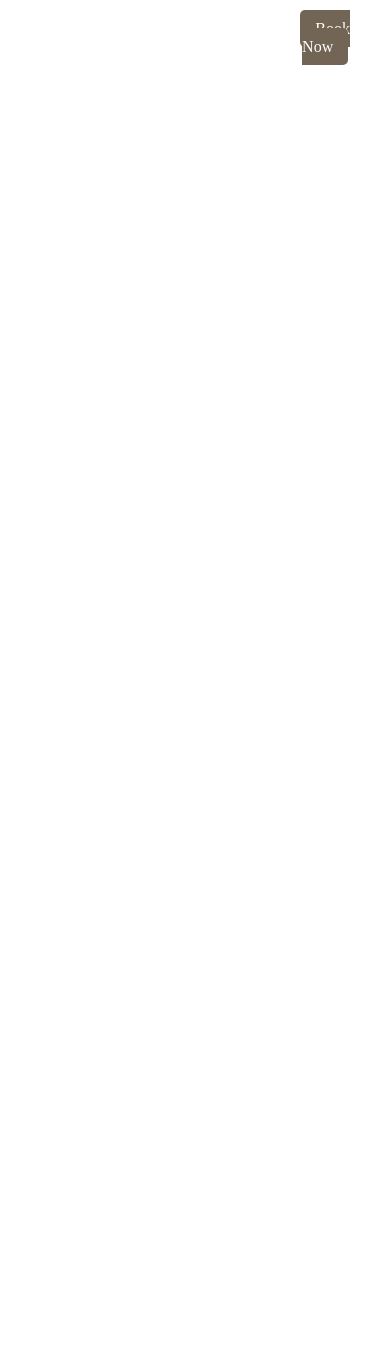
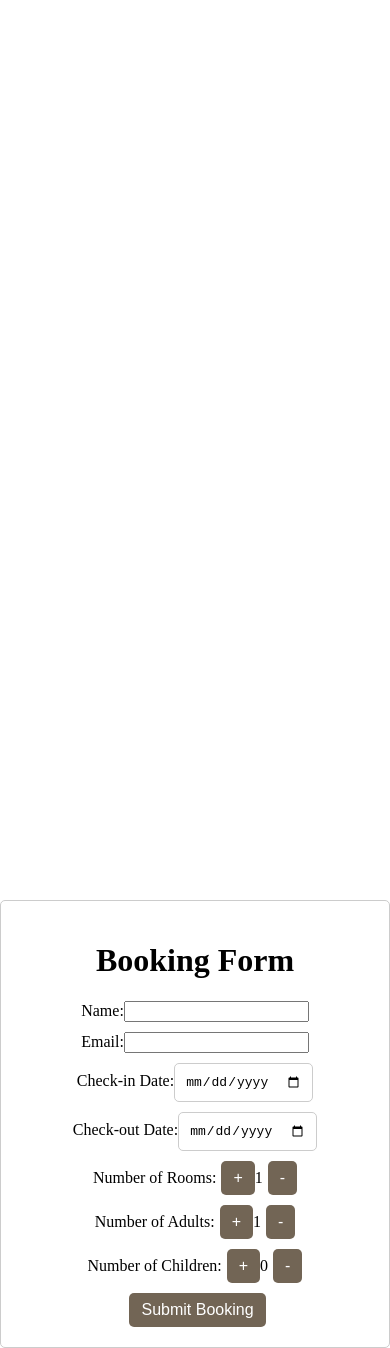
Before and after one commit to TshepoMadira/Hotel-Booking-App2, a React (Vite) app: page /bookingplatform in a window 390 px wide. Before the commit the page ends 844 px from the top, so only its background shows below. Built offline with nearby package versions, Linux system fonts and the light colour scheme.

Commit message:
intialized the structure of Bookingplatform

```diff
--- a/src/App.css
+++ b/src/App.css
@@ -3,4 +3,5 @@
   padding: 0;
   text-align: center;
 
+
 }
--- a/src/App.jsx
+++ b/src/App.jsx
@@ -1,6 +1,6 @@
 
-import { BrowserRouter as Router, Route, Routes } from 'react-router-dom';
-import './App.css'
+import { BrowserRouter as Router, Route, Routes, useLocation } from 'react-router-dom';
+import './App.css';
 import Navbar from './components/Navbar';
 import Homepage from './components/Homepage';
 import Login from './components/Login';
@@ -12,16 +12,14 @@ import FAQS from './components/FAQS';
 import ForgotPassword from './components/ForgotPassword';
 import Gallery from './components/Gallery';
 import Footer from './components/footer';
+import BookingPlatform from './components/BookingPlatform';
 
-
-
-
-function App() {
-
+const App = () => {
+  const location = useLocation();
 
   return (
-    <Router>
-      <Navbar />
+    <>
+      <Navbar isHomepage={location.pathname === '/'} />
       <Routes>
         <Route path="/" element={<Homepage />} />
         <Route path="/login" element={<Login />} />
@@ -29,19 +27,13 @@ function App() {
         <Route path="/aboutus" element={<Aboutus />} />
         <Route path="/contactus" element={<Contactus />} />
         <Route path="/termsandconditions" element={<TermsandConditions />} />
-        <Route path="/faqs" element={<FAQS/>} />
-        <Route path="forgotpassword" element={<ForgotPassword />} />
+        <Route path="/faqs" element={<FAQS />} />
+        <Route path="/forgotpassword" element={<ForgotPassword />} />
         <Route path="/gallery" element={<Gallery />} />
-        <Route path="/footer" element={<Footer />} />
+        <Route path="/bookingplatform" element={<BookingPlatform />} />
+      </Routes>
+    </>
+  );
+};
 
-
-
-
-
-
-      </Routes>
-    </Router>
-  )
-}
-
-export default App
+export default App;
--- /dev/null
+++ b/src/components/BookingPlatform.css
@@ -0,0 +1,19 @@
+.booking-container{
+    max-width: 400px;
+    margin: auto;
+    padding: 20px;
+    border: 1px solid #ccc;
+    border-radius: 5px;
+    margin-top: 900px;
+
+
+  }
+
+  label {
+    display: block;
+    margin-bottom: 10px;
+  }
+
+  button {
+    margin-left: 5px;
+  }
--- /dev/null
+++ b/src/components/BookingPlatform.jsx
@@ -0,0 +1,73 @@
+
+import React, { useState } from 'react';
+import "./BookingPlatform.css";
+
+const BookingPlatform = () => {
+  const [name, setName] = useState('');
+  const [email, setEmail] = useState('');
+  const [checkin, setCheckin] = useState('');
+  const [checkout, setCheckout] = useState('');
+  const [rooms, setRooms] = useState(1);
+  const [adults, setAdults] = useState(1);
+  const [children, setChildren] = useState(0);
+
+  const handleSubmit = (e) => {
+    e.preventDefault();
+    const bookingDetails = {
+      name,
+      email,
+      checkin,
+      checkout,
+      rooms,
+      adults,
+      children,
+    };
+    console.log('Booking Details:', bookingDetails);
+
+  };
+
+  return (
+    <div className="booking-container">
+      <h1>Booking Form</h1>
+      <form onSubmit={handleSubmit}>
+        <label>
+          Name:
+          <input type="text" value={name} onChange={(e) => setName(e.target.value)} required />
+        </label>
+        <label>
+          Email:
+          <input type="email" value={email} onChange={(e) => setEmail(e.target.value)} required />
+        </label>
+        <label>
+          Check-in Date:
+          <input type="date" value={checkin} onChange={(e) => setCheckin(e.target.value)} required />
+        </label>
+        <label>
+          Check-out Date:
+          <input type="date" value={checkout} onChange={(e) => setCheckout(e.target.value)} required />
+        </label>
+        <label>
+          Number of Rooms:
+          <button type="button" onClick={() => setRooms(Math.max(1, rooms + 1))}>+</button>
+          <span>{rooms}</span>
+          <button type="button" onClick={() => setRooms(Math.max(1, rooms - 1))}>-</button>
+        </label>
+        <label>
+          Number of Adults:
+          <button type="button" onClick={() => setAdults(Math.max(1, adults + 1))}>+</button>
+          <span>{adults}</span>
+          <button type="button" onClick={() => setAdults(Math.max(1, adults - 1))}>-</button>
+        </label>
+        <label>
+          Number of Children:
+          <button type="button" onClick={() => setChildren(Math.max(0, children + 1))}>+</button>
+          <span>{children}</span>
+          <button type="button" onClick={() => setChildren(Math.max(0, children - 1))}>-</button>
+        </label>
+        <button type="submit">Submit Booking</button>
+      </form>
+    </div>
+  );
+};
+
+export default BookingPlatform;
--- a/src/components/Homepage.jsx
+++ b/src/components/Homepage.jsx
@@ -15,7 +15,7 @@ const Homepage = () => {
         />
         <div className="overlay">
           <h1>DREAMSCAPE HOTEL</h1>
-          <p>Luxury and Comfort</p>
+          <p className='slogan' >Luxury and Comfort</p>
           <button className="btn btn-primary">Book Now</button>
         </div>
       </header>
--- a/src/components/Navbar.jsx
+++ b/src/components/Navbar.jsx
@@ -1,7 +1,8 @@
+
 import React, { useEffect, useState } from 'react';
 import './navbar.css';
 
-const Navbar = () => {
+const Navbar = ({ isHomepage }) => {
   const [scrolling, setScrolling] = useState(false);
 
   const handleScroll = () => {
@@ -13,14 +14,19 @@ const Navbar = () => {
   };
 
   useEffect(() => {
-    window.addEventListener('scroll', handleScroll);
+    if (isHomepage) {
+      window.addEventListener('scroll', handleScroll);
+    }
+
     return () => {
-      window.removeEventListener('scroll', handleScroll);
+      if (isHomepage) {
+        window.removeEventListener('scroll', handleScroll);
+      }
     };
-  }, []);
+  }, [isHomepage]);
 
   return (
-    <nav className={`navbar ${scrolling ? 'scrolled' : ''}`}>
+    <nav className={`navbar ${isHomepage && scrolling ? 'scrolled' : ''}`}>
       <ul>
         <li><a href="#">Signup</a></li>
         <li><a href="#">Gallery</a></li>
--- a/src/components/homepage.css
+++ b/src/components/homepage.css
@@ -77,3 +77,7 @@
     line-height: 1.5;
     color: #555;
 }
+
+.slogan{
+  color: white;
+}
--- a/src/components/navbar.css
+++ b/src/components/navbar.css
@@ -1,22 +1,24 @@
+
 .navbar {
   position: fixed;
   top: 0;
   left: 0;
   right: 0;
   background-color: transparent;
-  color: white;
+  color: black;
   transition: background-color 0.3s ease, color 0.3s ease;
   padding: 10px 20px;
   z-index: 1000;
-  margin-top: 10px;
-  margin-right: 20px;
+  box-shadow: none;
 }
 
 .navbar.scrolled {
-  background-color: rgba(255, 255, 255, 0.9);
+  background-color: #f5f2e9;
   color: black;
   height: 50px;
-  margin-top: 10px;
+  width: 98%;
+  margin-top: 0.1px;
+  box-shadow: 0 2px 5px rgba(0, 0, 0, 0.3);
 }
 
 .navbar ul {
@@ -25,6 +27,7 @@
   margin: 0;
   display: flex;
   justify-content: flex-end;
+  margin-top: 10px;
 }
 
 .navbar li {
@@ -35,6 +38,12 @@
   text-decoration: none;
   color: inherit;
   transition: color 0.3s ease;
+  font-weight: 500;
+  padding: 8px 12px;
+}
+
+.navbar a:hover {
+  color: #ffcc00;
 }
 
 .book-now-btn {
@@ -43,10 +52,37 @@
   border-radius: 5px;
   cursor: pointer;
   background-color: #726555;
-
+  transition: background-color 0.3s ease, transform 0.2s ease;
 }
 
 .book-now-btn:hover {
   background-color: #291905;
   color: white;
+  transform: scale(1.05);
 }
+
+
+@media (max-width: 768px) {
+  .navbar ul {
+    flex-direction: column;
+    align-items: center;
+    position: absolute;
+    top: 60px;
+    left: 0;
+    right: 0;
+    background-color: rgba(0, 0, 0, 0.8);
+    display: none;
+  }
+
+  .navbar.scrolled ul {
+    display: flex;
+  }
+
+  .navbar li {
+    margin: 10px 0;
+  }
+
+  .book-now-btn {
+    width: 100%;
+  }
+}
```
Also changed, not shown: src/main.jsx (+11 -7 lines), src/components/BookingSystem.css (deleted), src/components/BookingSystem.jsx (deleted).
